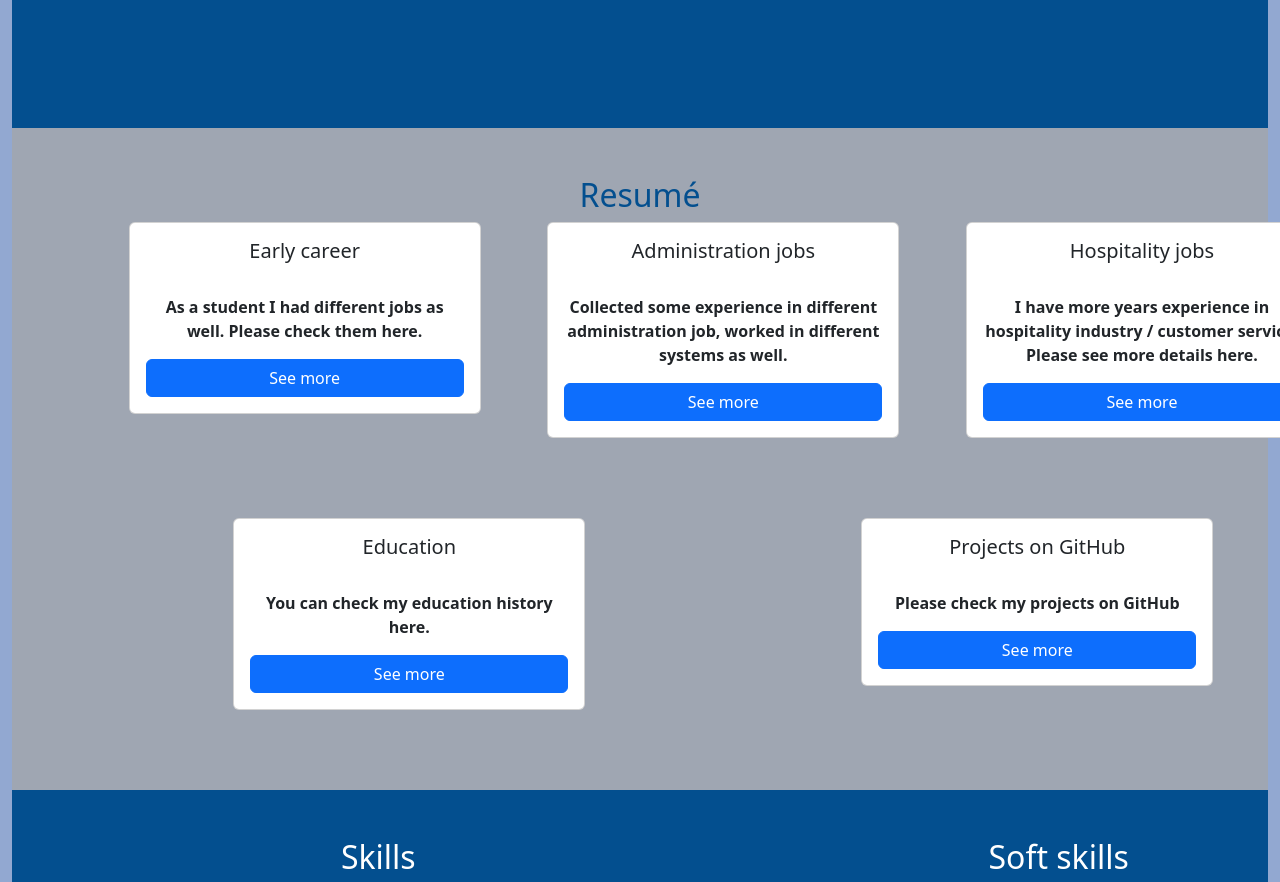
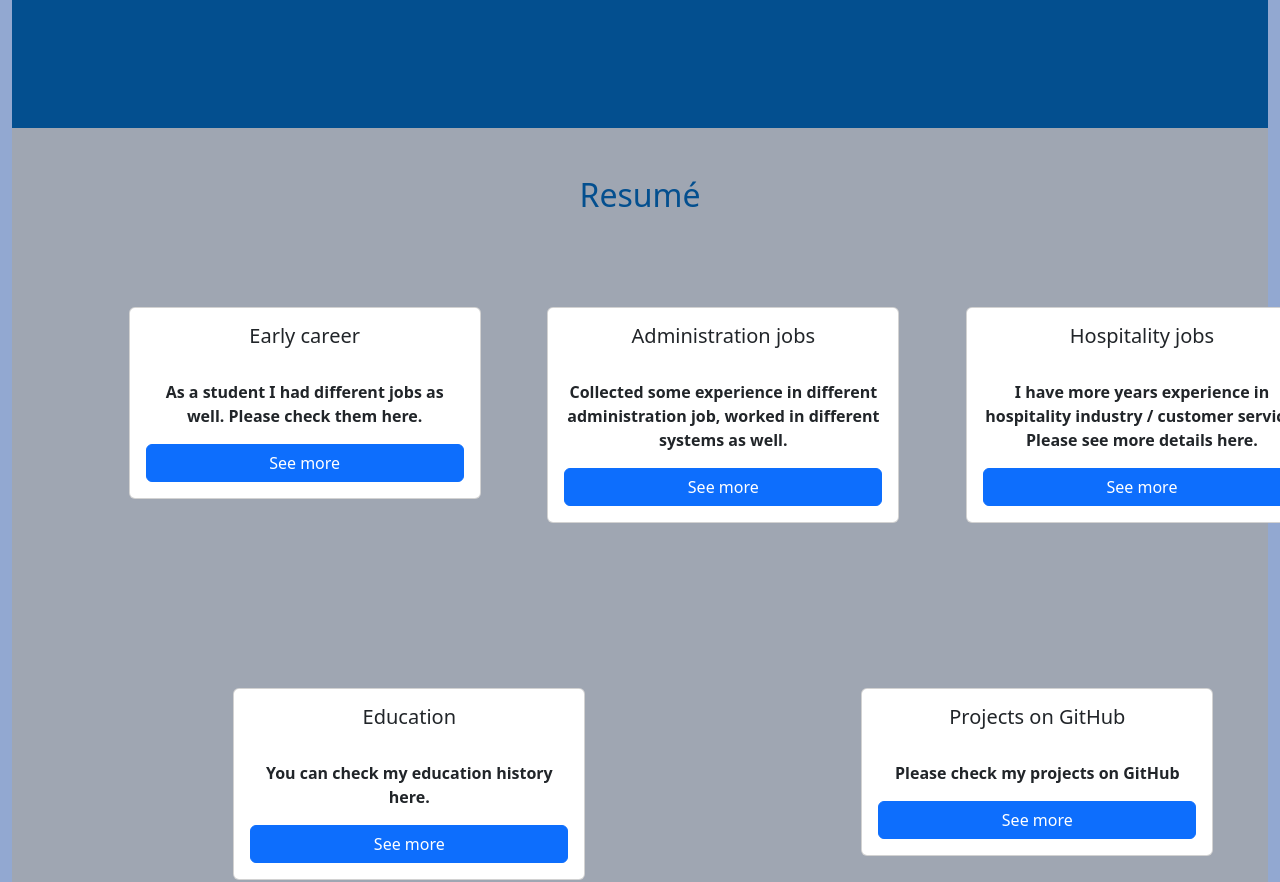
Before and after one commit to molnarlin/milestone-project-1, a plain HTML site: page index.html in a window 1280 px wide. Shown: the part 1380-2262 px from the top of the page. Drawn offline with nearby package versions, Linux system fonts and the light colour scheme; a web font is replaced by a local one.

Commit message:
resume link wasn't working

```diff
--- a/index.html
+++ b/index.html
@@ -110,7 +110,7 @@
   </div>
   </div>
    <div class="container-fluid bg-3">
-    <div class="row" .id="resume">
+    <div class="row" id="resume">
       <h2 >Resumé</h2>
       <div class="col-3 offset-1">
       <!--First card starts here -->
```
